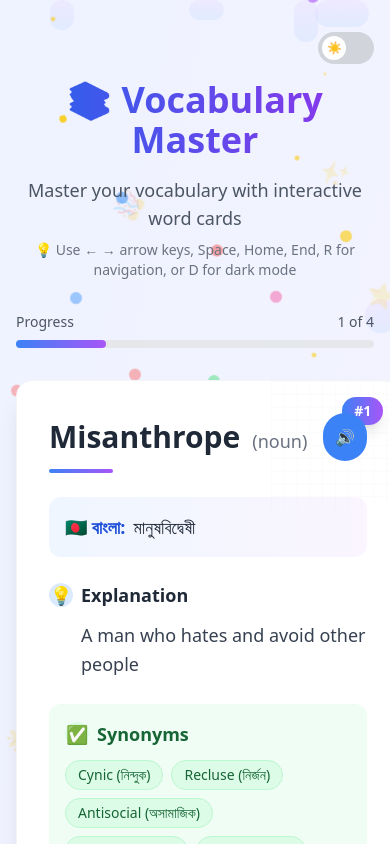
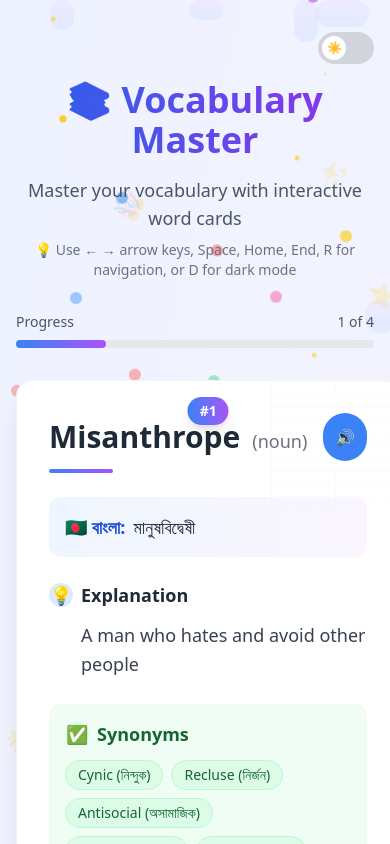
Before and after one commit to no0bAuntor/vocab-app, a React (Create React App) app: page / in a window 390 px wide. Shown: the top 844 px of the page. Built offline with nearby package versions, Linux system fonts and the light colour scheme.

Commit message:
Fix Word Number Badge positioning for better responsiveness

```diff
--- a/src/components/WordCard.jsx
+++ b/src/components/WordCard.jsx
@@ -88,7 +88,7 @@ export default function WordCard({ word, wordNumber, totalWords, isDarkMode }) {
       </div>
 
       {/* Word Number Badge */}
-      <div className="absolute top-4 right-4 bg-gradient-to-r from-blue-500 to-purple-500 text-white px-3 py-1 rounded-full text-sm font-semibold shadow-lg">
+      <div className="absolute top-4 md:right-4 left-1/2 transform -translate-x-1/2 md:left-auto md:transform-none bg-gradient-to-r from-blue-500 to-purple-500 text-white px-3 py-1 rounded-full text-sm font-semibold shadow-lg">
         #{wordNumber}
       </div>
 
```
